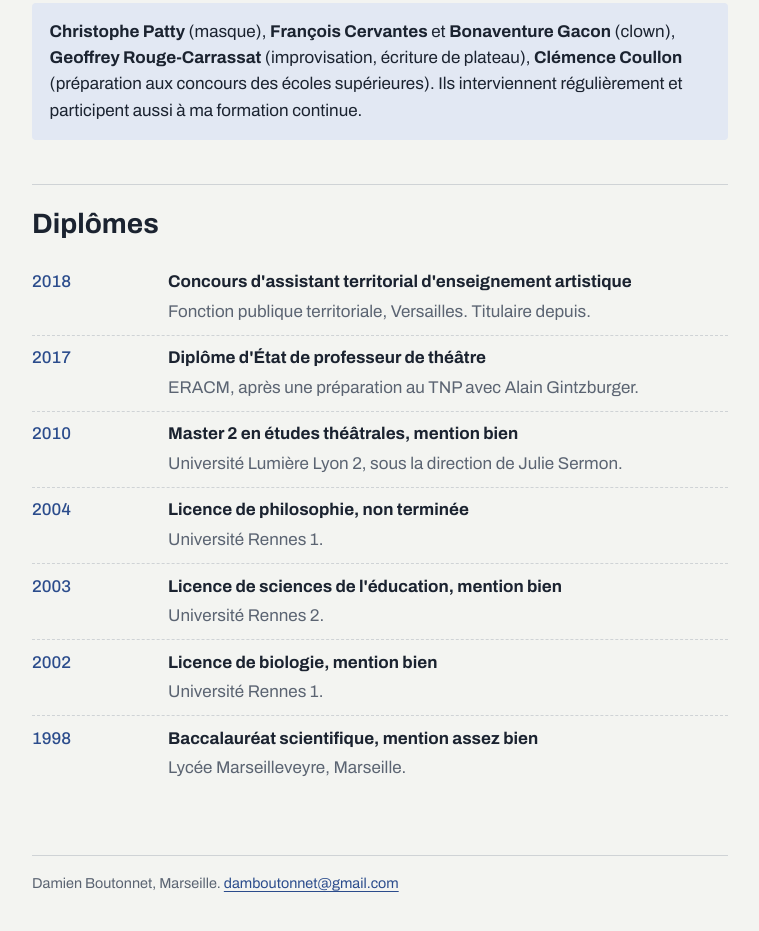
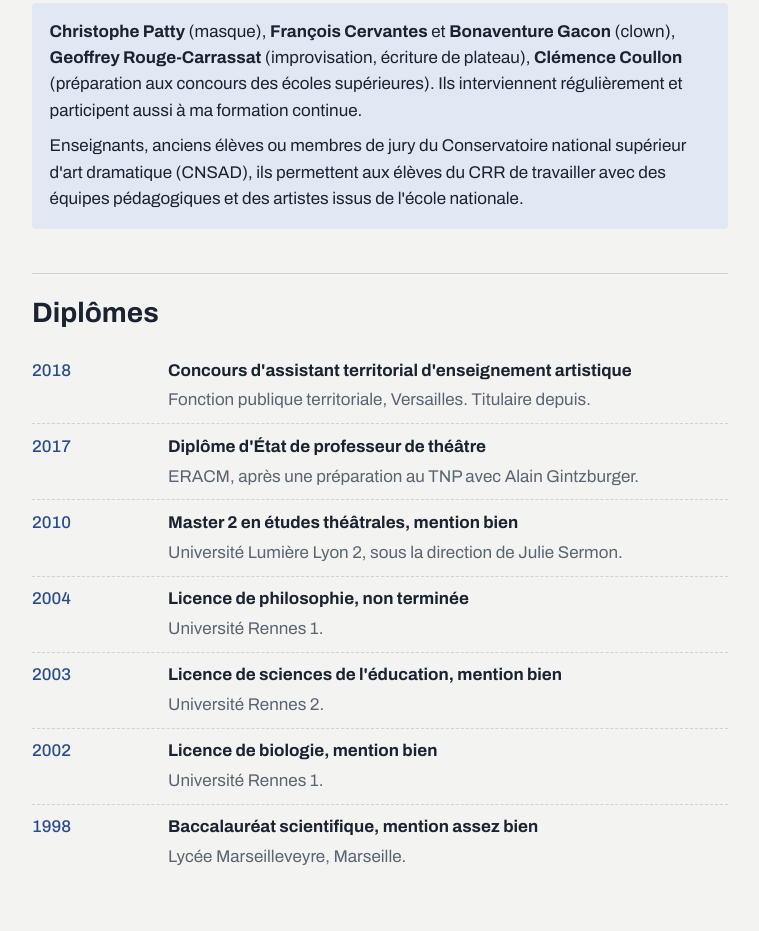
Before and after one commit to damboutonnet-sys/damienboutonnet, a plain HTML site: page index.html in a window 1280 px wide. Shown: the part 1800-2731 px from the top of the page, without its empty margins (260-1019 px from the left). Drawn offline with Linux system fonts and the light colour scheme.

Commit message:
Lien avec le CNSAD
Co-Authored-By: Claude Opus 5.5 <noreply@anthropic.com>
Claude-Session: https://claude.ai/code/session_01KkxsqQZaxfDMYjhbc1fMEW

```diff
--- a/index.html
+++ b/index.html
@@ -58,6 +58,7 @@
   <h3>Artistes invités dans mes cours</h3>
   <div class="guests">
     <p><strong>Christophe Patty</strong> (masque), <strong>François Cervantes</strong> et <strong>Bonaventure Gacon</strong> (clown), <strong>Geoffrey Rouge-Carrassat</strong> (improvisation, écriture de plateau), <strong>Clémence Coullon</strong> (préparation aux concours des écoles supérieures). Ils interviennent régulièrement et participent aussi à ma formation continue.</p>
+    <p class="guests-note">Enseignants, anciens élèves ou membres de jury du Conservatoire national supérieur d'art dramatique (CNSAD), ils permettent aux élèves du CRR de travailler avec des équipes pédagogiques et des artistes issus de l'école nationale.</p>
   </div>
 </section>
 
--- a/style.css
+++ b/style.css
@@ -184,3 +184,5 @@ footer p { margin: 0; }
 
 .hero { margin: 1.5rem 0 0; }
 .hero img { display: block; width: 100%; height: auto; max-height: 26rem; object-fit: cover; }
+
+.guests-note { margin-top: 0.6rem !important; }
```
